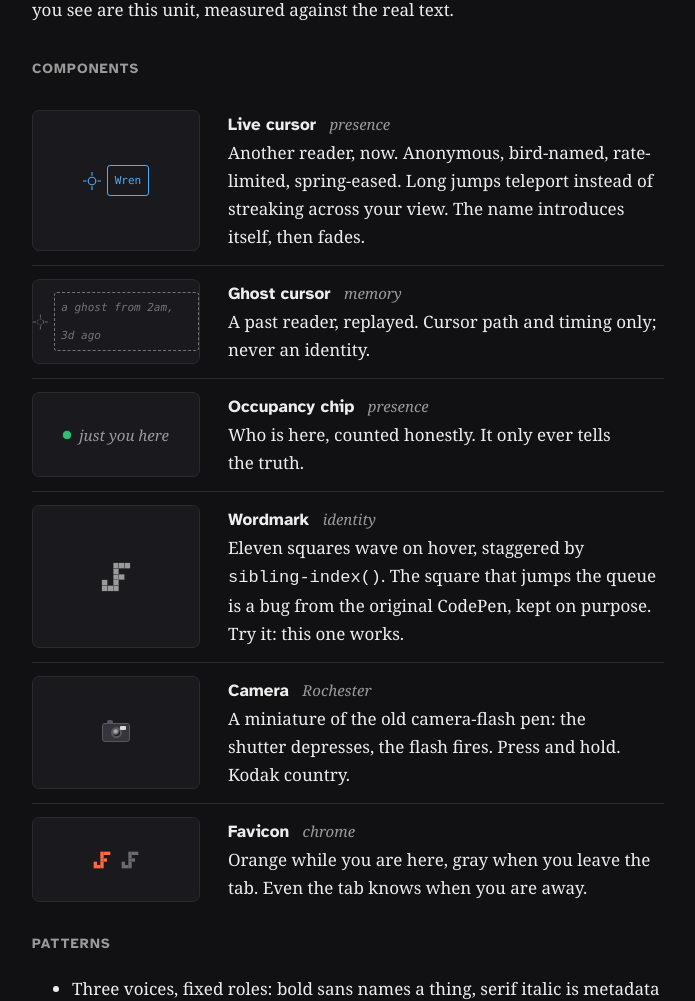
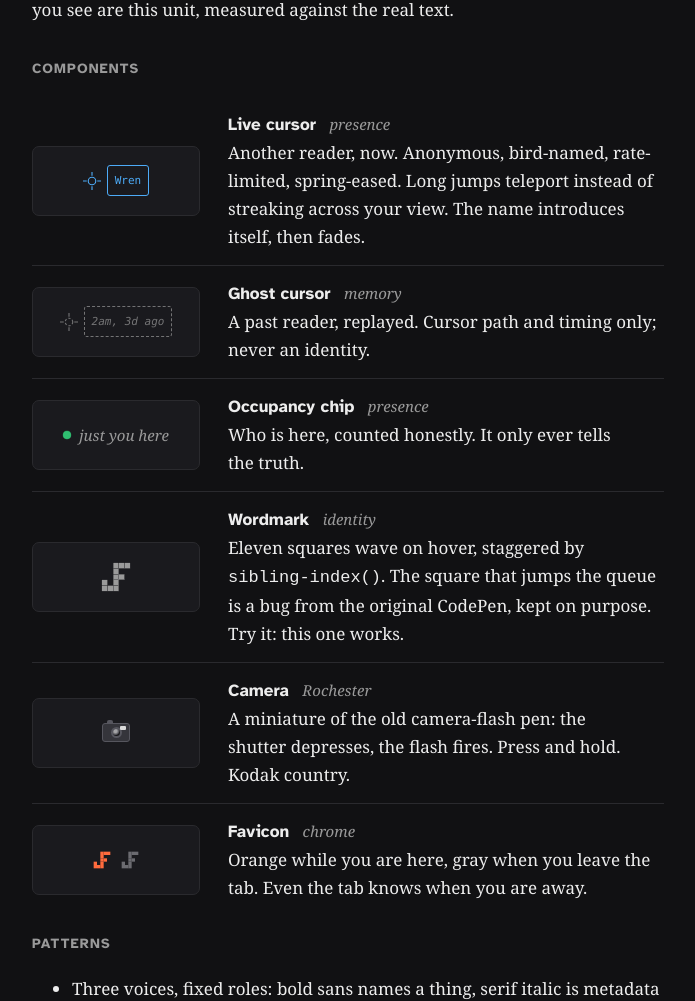
Before and after one commit to josephfusco/josephfusco.github.io, a Jekyll site: the page built from design.html, in a window 1280 px wide. Shown: the part 963-1964 px from the top of the page, without its empty margins (292-987 px from the left). Built offline with Jekyll 4.4.1, drawn with Linux system fonts in a browser that asks for light colours.

Commit message:
Components: uniform stage frames, ghost specimen fits its stage
Co-Authored-By: Claude Fable 5 <noreply@anthropic.com>
Claude-Session: https://claude.ai/code/session_019vAcPMvpcgUVRcyZCqV9hM

```diff
--- a/assets/css/redesign.css
+++ b/assets/css/redesign.css
@@ -1052,8 +1052,8 @@ h1, h2, h3, h4,
   align-items: center;
   justify-content: center;
   gap: 0.5rem;
-  align-self: stretch;
-  min-height: calc(var(--lh) * 2);
+  height: calc(var(--lh) * 2.5);
+  overflow: hidden;
   background: var(--card);
   border: 1px solid var(--border);
   border-radius: 7px;
--- a/design.html
+++ b/design.html
@@ -54,7 +54,7 @@ permalink: /design
 			</li>
 			<li>
 				<div class="stage" aria-hidden="true">
-					<span class="demo-cursor demo-ghost"><svg viewBox="0 0 24 24" width="18" height="18" fill="none"><circle cx="12" cy="12" r="5" stroke="currentColor" stroke-width="1.5" stroke-dasharray="3 2.5"/><path d="M12 0v5M12 19v5M0 12h5M19 12h5" stroke="currentColor" stroke-width="1.5"/></svg><span class="demo-label demo-label-italic">a ghost from 2am, 3d ago</span></span>
+					<span class="demo-cursor demo-ghost"><svg viewBox="0 0 24 24" width="18" height="18" fill="none"><circle cx="12" cy="12" r="5" stroke="currentColor" stroke-width="1.5" stroke-dasharray="3 2.5"/><path d="M12 0v5M12 19v5M0 12h5M19 12h5" stroke="currentColor" stroke-width="1.5"/></svg><span class="demo-label demo-label-italic">2am, 3d ago</span></span>
 				</div>
 				<div>
 					<h3>Ghost cursor <span class="tag">memory</span></h3>
```
